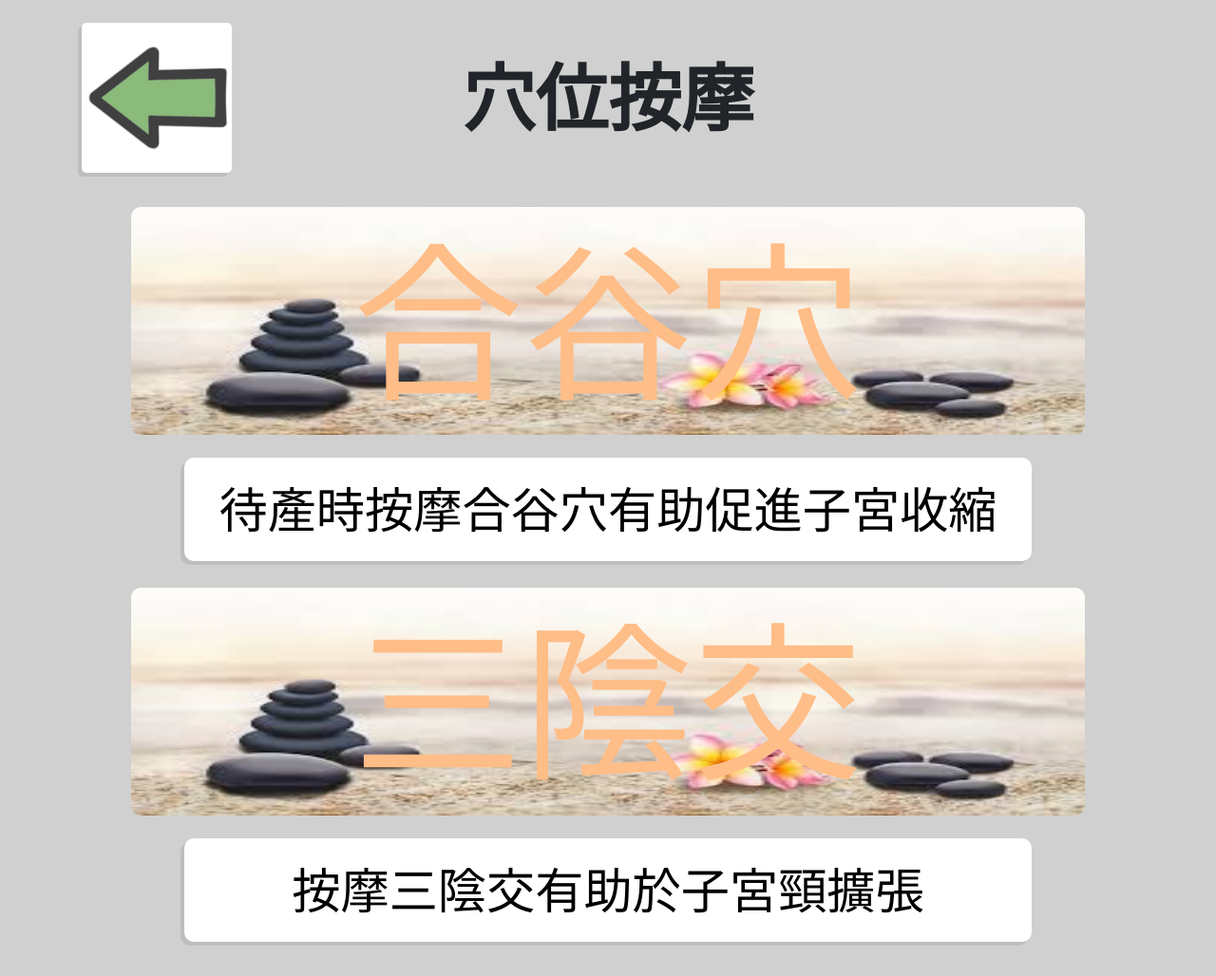
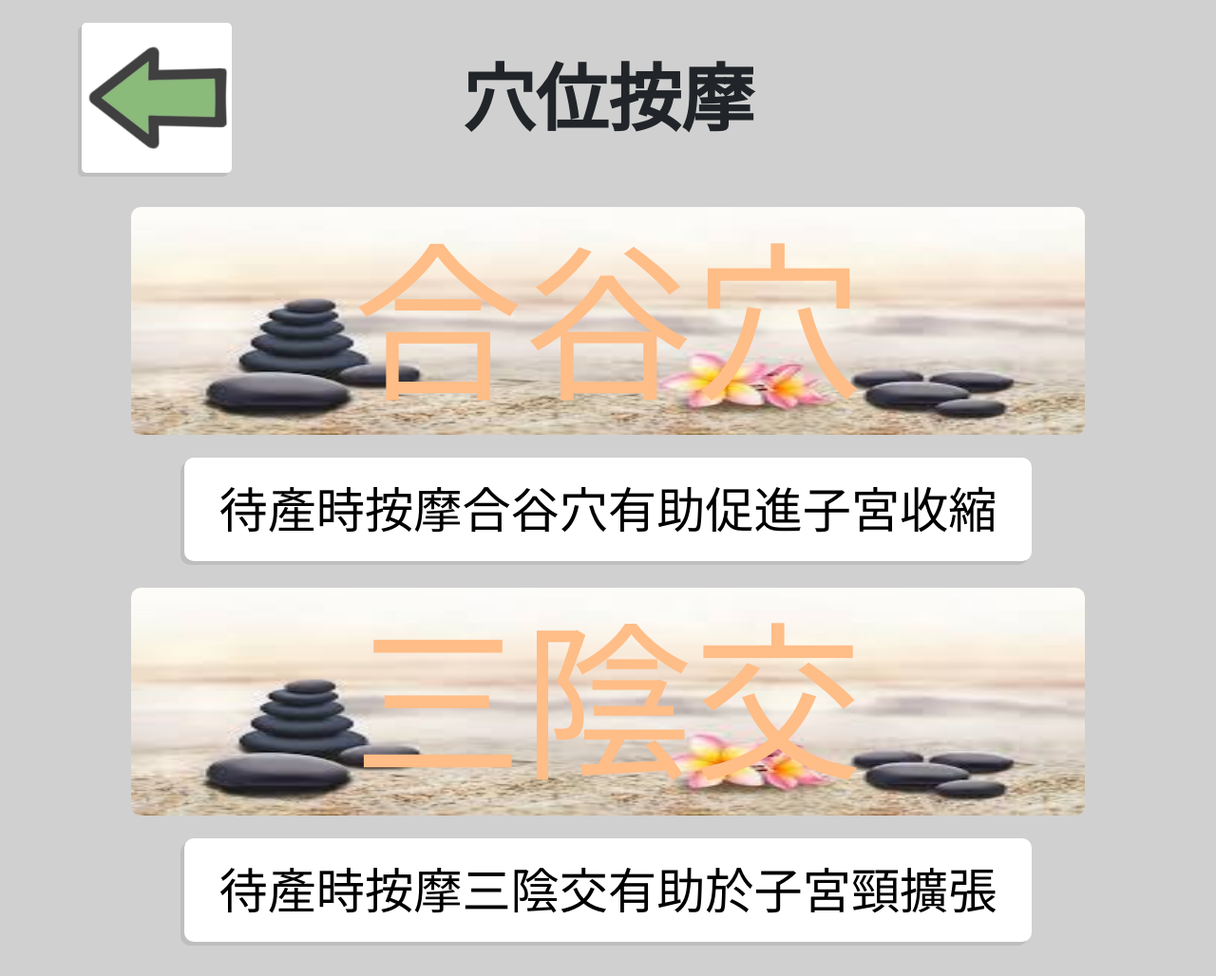
Before and after one commit to heanclinicwebsite/gentle-bear-app, a plain HTML site: page page_four_link_six.html in a window 1280 px wide. Shown: the whole page at 95% size. Drawn offline with nearby package versions, Linux system fonts and the light colour scheme.

Commit message:
feat : edit text

```diff
--- a/page_four_link_six.html
+++ b/page_four_link_six.html
@@ -78,7 +78,7 @@
                     <div class="d-flex justify-content-center my-4" style="width: 100%;">
                         <span class="p-3"
                             style="width: 80%; font-size: 4vw; font-weight: 500; text-align: center; background-color: white; border-radius: 10px; box-shadow: -4px 4px #BEBEBE">
-                            按摩三陰交有助於子宮頸擴張
+                            待產時按摩三陰交有助於子宮頸擴張
                         </span>
                     </div>
                 </a>
```
Also changed, not shown: page_three.html (+1 -1 lines).
